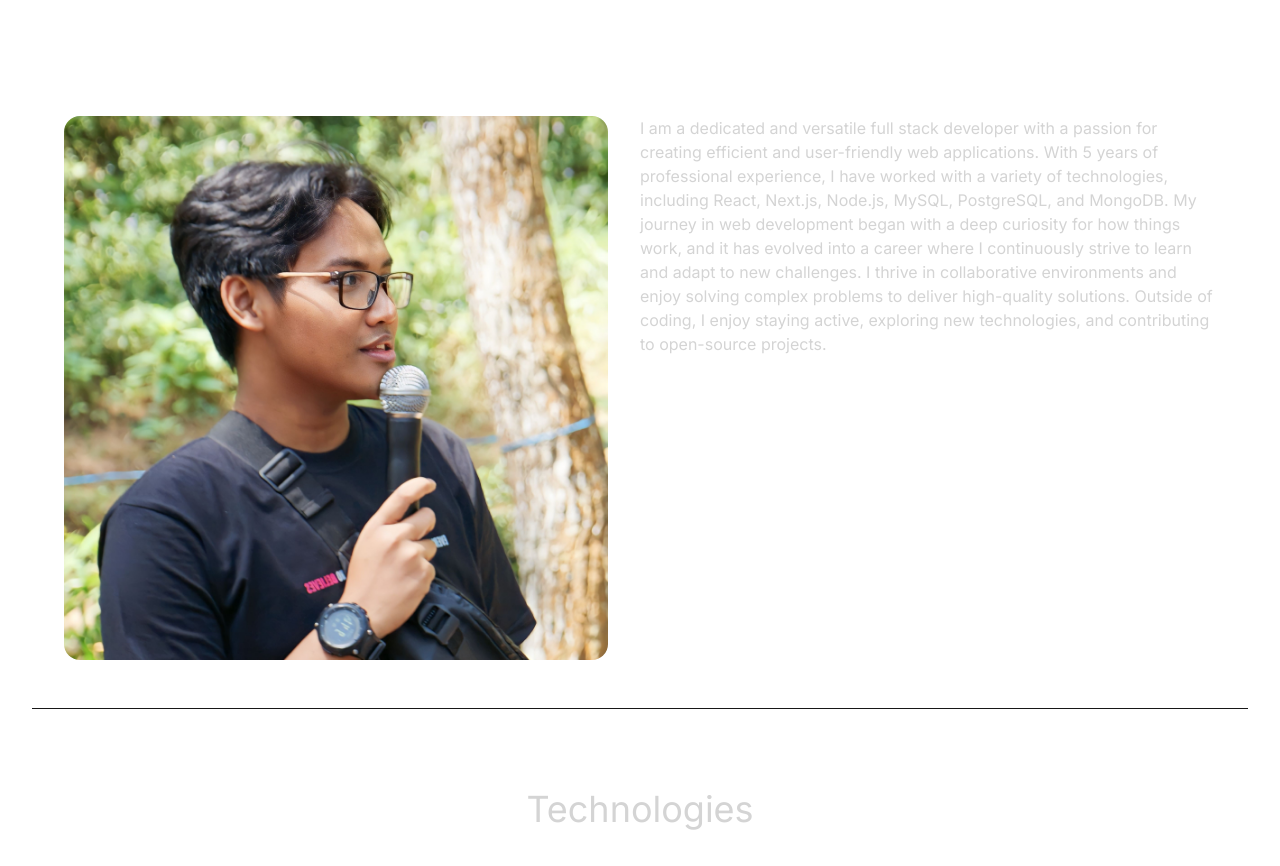
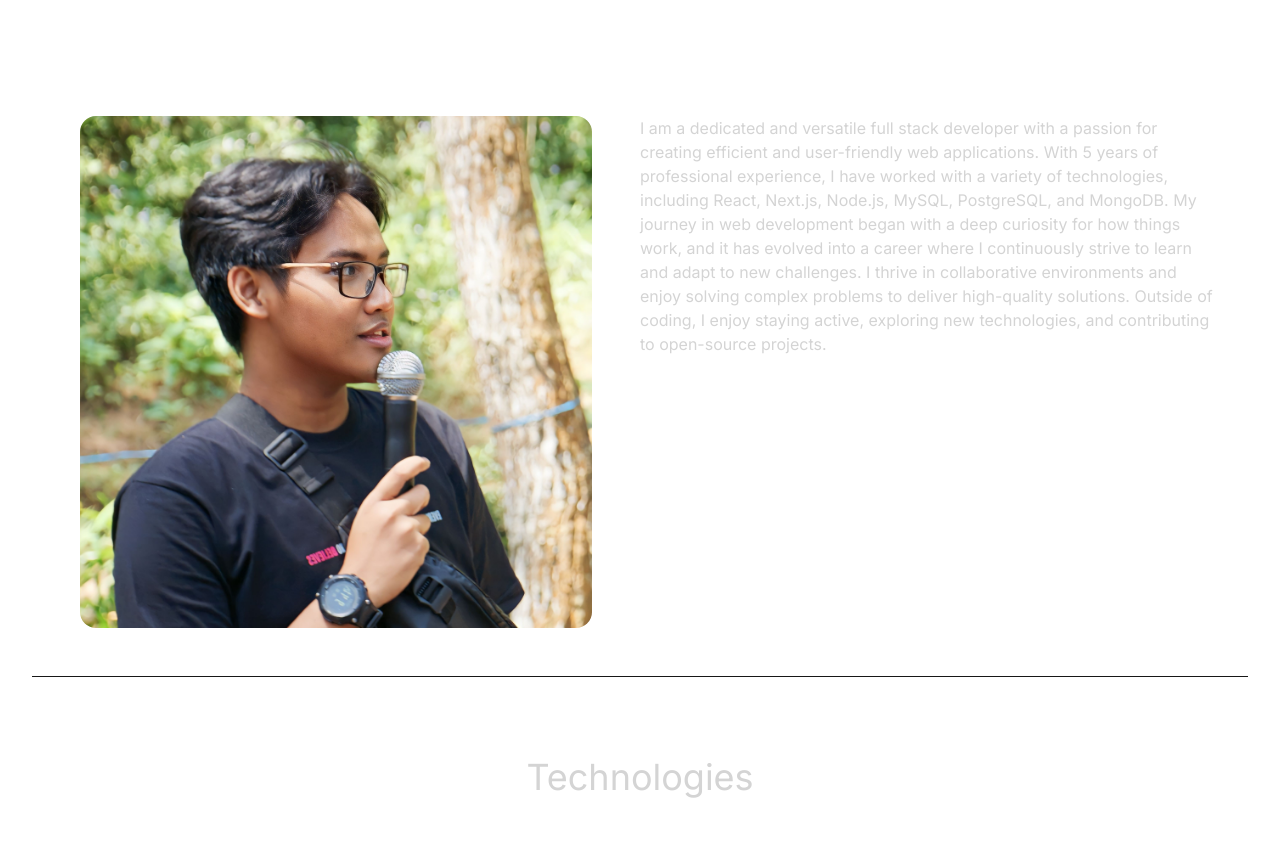
Before and after one commit to JaluDwija37/portfolio-react, a React (Vite) app: page / in a window 1280 px wide. Shown: the part 913-1779 px from the top of the page. Built offline with nearby package versions, Linux system fonts and the light colour scheme.

Commit message:
refactor : add image max width

```diff
--- a/src/components/About.jsx
+++ b/src/components/About.jsx
@@ -16,8 +16,8 @@ const About = () => {
           transition={{ duration: 0.5 }}
           className="w-full lg:w-1/2 lg:p-8"
         >
-          <div className="flex item-center justify-center">
-            <img className=" rounded-2xl" src={aboutImage} alt="" />
+          <div className="flex item-center justify-center ">
+            <img className="max-w-lg rounded-2xl" src={aboutImage} alt="" />
           </div>
         </motion.div>
         <motion.div
```
